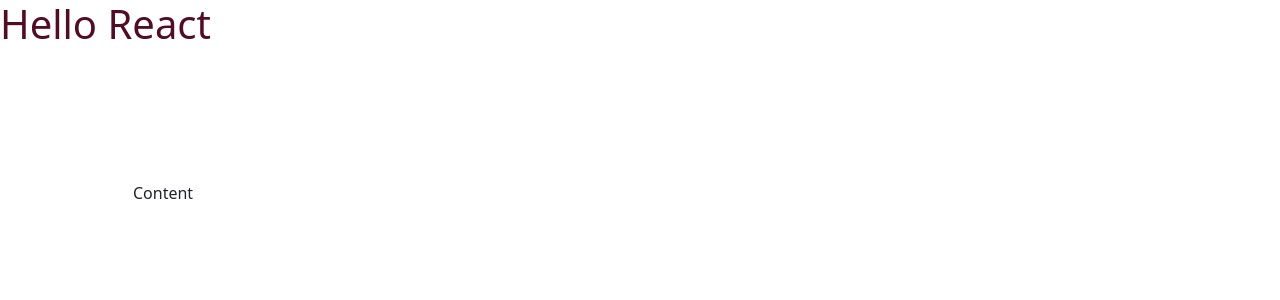
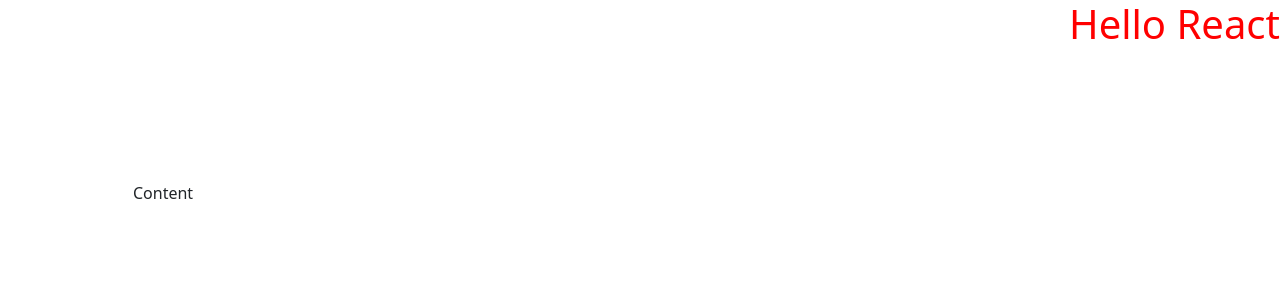
Before and after one commit to DevMasterX/react-test, a React (Create React App) app: page / in a window 1280 px wide. Shown: the top 300 px of the page. Built offline with nearby package versions, Linux system fonts and the light colour scheme.

Commit message:
styled components

```diff
--- a/src/components/Header/Header.jsx
+++ b/src/components/Header/Header.jsx
@@ -1,10 +1,29 @@
 import { styled } from "styled-components";
 
-const TypographyHeader = styled.h1`
-  color: #510d24;
-  margin: 0;
-  padding: ${({ isOnline }) => (isOnline ? 130 : 12)};
-`;
+// -------1 option
+
+// const TypographyHeader = styled.h1`
+//   color: #510d24;
+//   margin: 0;
+//   padding: ${({ isOnline }) => (isOnline ? 130 : 12)};
+// `;
+
+// ------2 option
+
+// const color = "#000";
+// const TypographyHeader = styled("h1")({
+//   color: "aqua",
+//   boxShadow: ({ isOnline }) => `0 0 12px 12px ${isOnline ? color : "#00fbff"}}`,
+// });
+
+// ------3 option - the best
+
+const TypographyHeader = styled("h1")(({ isOnline }) => {
+  return {
+    color: isOnline ? "black" : "red",
+    textAlign: isOnline ? "center" : "right",
+  };
+});
 
 const Header = () => {
   const isOnline = true;
```
